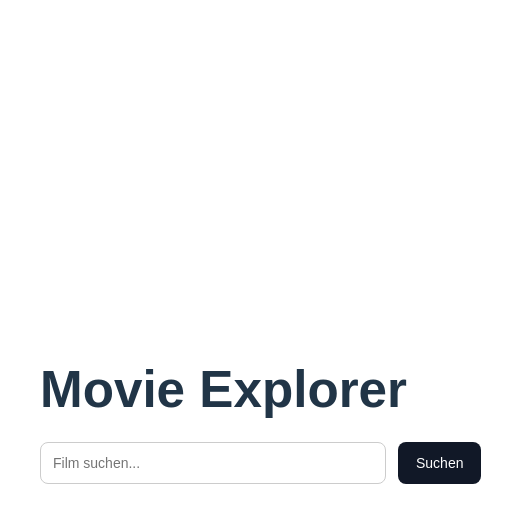
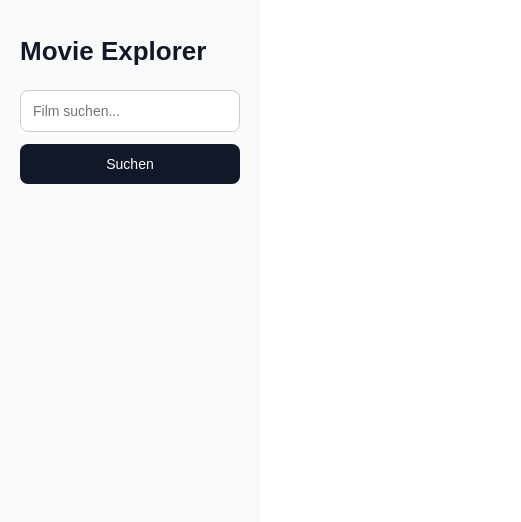
Before and after one commit to ufukibis20/movie-explorer, a React (Vite) app: page / in a window 390 px wide. Shown: the top 522 px of the page, 521 px wide, since content can reach past the window. Built offline with nearby package versions, Linux system fonts and the light colour scheme.

Commit message:
refactor movie explorer into components

```diff
--- /dev/null
+++ b/src/components/MovieCard.tsx
@@ -0,0 +1,43 @@
+import type { Movie } from "../types/movie";
+
+type MovieCardProps = {
+  movie: Movie;
+};
+
+const IMAGE_BASE_URL = "https://image.tmdb.org/t/p/w500";
+
+function MovieCard({ movie }: MovieCardProps) {
+  return (
+    <div className="movie-card">
+      {movie.poster_path ? (
+        <img
+          src={`${IMAGE_BASE_URL}${movie.poster_path}`}
+          alt={movie.title}
+          className="movie-poster"
+        />
+      ) : (
+        <div className="movie-poster-placeholder">Kein Poster verfügbar</div>
+      )}
+
+      <div className="movie-card-content">
+        <h2 className="movie-title">{movie.title}</h2>
+
+        <p className="movie-meta">
+          <strong>Release Date:</strong> {movie.release_date || "Unbekannt"}
+        </p>
+
+        <p className="movie-meta">
+          <strong>Rating:</strong> {movie.vote_average}
+        </p>
+
+        <p className="movie-overview">
+          {movie.overview
+            ? movie.overview.slice(0, 140) + "..."
+            : "Keine Beschreibung vorhanden."}
+        </p>
+      </div>
+    </div>
+  );
+}
+
+export default MovieCard;
--- /dev/null
+++ b/src/pages/Home.css
@@ -0,0 +1,118 @@
+.home-page {
+  padding: 40px;
+  font-family: Arial, sans-serif;
+  background-color: #f9fafb;
+  min-height: 100vh;
+  box-sizing: border-box;
+}
+
+.home-title {
+  margin-bottom: 24px;
+  font-size: 32px;
+  color: #111827;
+}
+
+.search-bar {
+  display: flex;
+  gap: 12px;
+  margin-bottom: 32px;
+}
+
+.search-input {
+  padding: 12px;
+  width: 320px;
+  border-radius: 8px;
+  border: 1px solid #ccc;
+  font-size: 14px;
+}
+
+.search-button {
+  padding: 12px 18px;
+  border: none;
+  border-radius: 8px;
+  cursor: pointer;
+  background-color: #111827;
+  color: white;
+  font-size: 14px;
+}
+
+.movies-grid {
+  display: grid;
+  grid-template-columns: repeat(auto-fill, minmax(220px, 1fr));
+  gap: 20px;
+}
+
+.movie-card {
+  border: 1px solid #e5e7eb;
+  border-radius: 14px;
+  overflow: hidden;
+  background-color: white;
+  box-shadow: 0 8px 20px rgba(0, 0, 0, 0.06);
+}
+
+.movie-poster {
+  width: 100%;
+  height: 330px;
+  object-fit: cover;
+  display: block;
+}
+
+.movie-poster-placeholder {
+  width: 100%;
+  height: 330px;
+  display: flex;
+  align-items: center;
+  justify-content: center;
+  background-color: #f3f4f6;
+  color: #6b7280;
+  font-size: 14px;
+}
+
+.movie-card-content {
+  padding: 16px;
+}
+
+.movie-title {
+  margin-top: 0;
+  margin-bottom: 12px;
+  font-size: 18px;
+  line-height: 1.3;
+}
+
+.movie-meta {
+  margin: 0 0 8px 0;
+  font-size: 14px;
+}
+
+.movie-overview {
+  margin: 0;
+  font-size: 14px;
+  color: #374151;
+  line-height: 1.5;
+}
+
+.status-text {
+  margin-bottom: 16px;
+  font-size: 14px;
+  color: #374151;
+}
+
+@media (max-width: 600px) {
+  .home-page {
+    padding: 20px;
+  }
+
+  .home-title {
+    font-size: 26px;
+  }
+
+  .search-bar {
+    flex-direction: column;
+  }
+
+  .search-input,
+  .search-button {
+    width: 100%;
+    box-sizing: border-box;
+  }
+}
--- a/src/pages/Home.tsx
+++ b/src/pages/Home.tsx
@@ -1,8 +1,8 @@
 import { useState } from "react";
+import MovieCard from "../components/MovieCard";
 import { searchMovies } from "../services/api";
 import type { Movie } from "../types/movie";
-
-const IMAGE_BASE_URL = "https://image.tmdb.org/t/p/w500";
+import "./Home.css";
 
 function Home() {
   const [query, setQuery] = useState("");
@@ -28,11 +28,12 @@ function Home() {
   };
 
   return (
-    <div style={{ padding: "40px", fontFamily: "Arial, sans-serif" }}>
-      <h1 style={{ marginBottom: "24px" }}>Movie Explorer</h1>
+    <div className="home-page">
+      <h1 className="home-title">Movie Explorer</h1>
 
-      <div style={{ display: "flex", gap: "12px", marginBottom: "32px" }}>
+      <div className="search-bar">
         <input
+          className="search-input"
           type="text"
           placeholder="Film suchen..."
           value={query}
@@ -42,115 +43,19 @@ function Home() {
               handleSearch();
             }
           }}
-          style={{
-            padding: "12px",
-            width: "320px",
-            borderRadius: "8px",
-            border: "1px solid #ccc",
-            fontSize: "14px",
-          }}
         />
 
-        <button
-          onClick={handleSearch}
-          style={{
-            padding: "12px 18px",
-            border: "none",
-            borderRadius: "8px",
-            cursor: "pointer",
-            backgroundColor: "#111827",
-            color: "white",
-            fontSize: "14px",
-          }}
-        >
+        <button className="search-button" onClick={handleSearch}>
           Suchen
         </button>
       </div>
 
-      {loading && <p>Filme werden geladen...</p>}
-      {error && <p>{error}</p>}
+      {loading && <p className="status-text">Filme werden geladen...</p>}
+      {error && <p className="status-text">{error}</p>}
 
-      <div
-        style={{
-          display: "grid",
-          gridTemplateColumns: "repeat(auto-fill, minmax(220px, 1fr))",
-          gap: "20px",
-        }}
-      >
+      <div className="movies-grid">
         {movies.map((movie) => (
-          <div
-            key={movie.id}
-            style={{
-              border: "1px solid #e5e7eb",
-              borderRadius: "14px",
-              overflow: "hidden",
-              backgroundColor: "white",
-              boxShadow: "0 8px 20px rgba(0, 0, 0, 0.06)",
-            }}
-          >
-            {movie.poster_path ? (
-              <img
-                src={`${IMAGE_BASE_URL}${movie.poster_path}`}
-                alt={movie.title}
-                style={{
-                  width: "100%",
-                  height: "330px",
-                  objectFit: "cover",
-                  display: "block",
-                }}
-              />
-            ) : (
-              <div
-                style={{
-                  width: "100%",
-                  height: "330px",
-                  display: "flex",
-                  alignItems: "center",
-                  justifyContent: "center",
-                  backgroundColor: "#f3f4f6",
-                  color: "#6b7280",
-                  fontSize: "14px",
-                }}
-              >
-                Kein Poster verfügbar
-              </div>
-            )}
-
-            <div style={{ padding: "16px" }}>
-              <h2
-                style={{
-                  marginTop: 0,
-                  marginBottom: "12px",
-                  fontSize: "18px",
-                  lineHeight: 1.3,
-                }}
-              >
-                {movie.title}
-              </h2>
-
-              <p style={{ margin: "0 0 8px 0", fontSize: "14px" }}>
-                <strong>Release Date:</strong>{" "}
-                {movie.release_date || "Unbekannt"}
-              </p>
-
-              <p style={{ margin: "0 0 12px 0", fontSize: "14px" }}>
-                <strong>Rating:</strong> {movie.vote_average}
-              </p>
-
-              <p
-                style={{
-                  margin: 0,
-                  fontSize: "14px",
-                  color: "#374151",
-                  lineHeight: 1.5,
-                }}
-              >
-                {movie.overview
-                  ? movie.overview.slice(0, 140) + "..."
-                  : "Keine Beschreibung vorhanden."}
-              </p>
-            </div>
-          </div>
+          <MovieCard key={movie.id} movie={movie} />
         ))}
       </div>
     </div>
```
